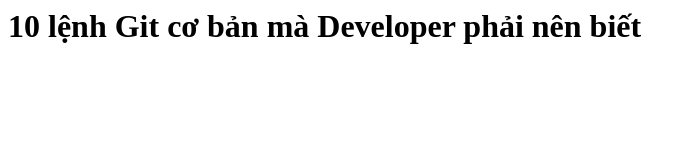
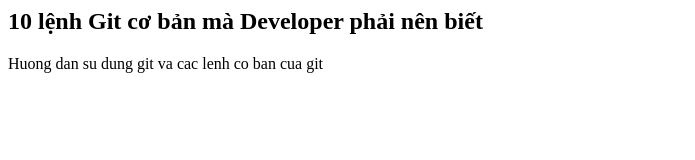
Before and after one commit to quyet12/Github_tutorial, a plain HTML site: page index.html in a window 1280 px wide. Shown: the whole page, without its empty margins (0-695 px from the left). Drawn offline with Linux system fonts and the light colour scheme.

Commit message:
change h1 to h2 ,add d<p>

```diff
--- a/index.html
+++ b/index.html
@@ -5,6 +5,7 @@
     <title>Git & Github Tutorial</title>
 </head>
 <body>
-    <h1> 10 lệnh Git cơ bản mà Developer phải nên biết <h1>
-</body>
+    <h2> 10 lệnh Git cơ bản mà Developer phải nên biết </h2>
+    <p> Huong dan su dung git va cac lenh co ban cua git </p>
+    </body>
 </html>
```
